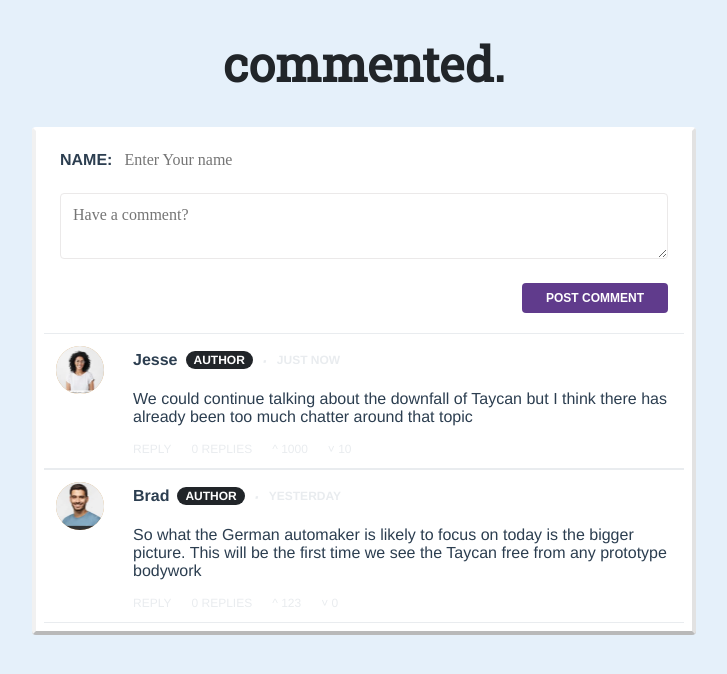
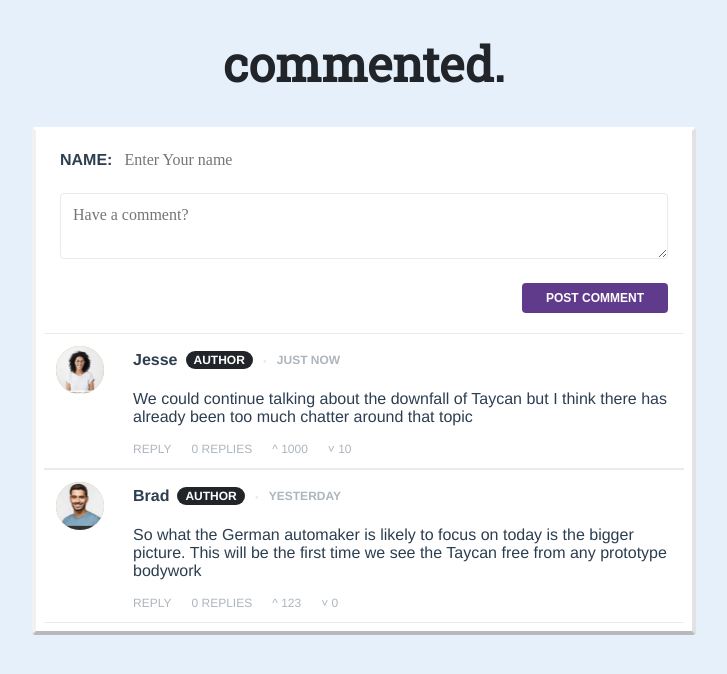
Before and after one commit to nmastracci/commented, a Vue app: page / in a window 1280 px wide. Shown: the top 674 px of the page, without its empty margins (276-1003 px from the left). Built offline with nearby package versions, Linux system fonts and the light colour scheme.

Commit message:
rrefactors light text to be more visible

```diff
--- a/src/components/Comment.vue
+++ b/src/components/Comment.vue
@@ -153,7 +153,7 @@ export default {
   }
 }
 .text-light {
-  color: #e9ecef;
+  color: #adb5bd;
 }
 .mr {
   margin-right: 1.25rem;
```
